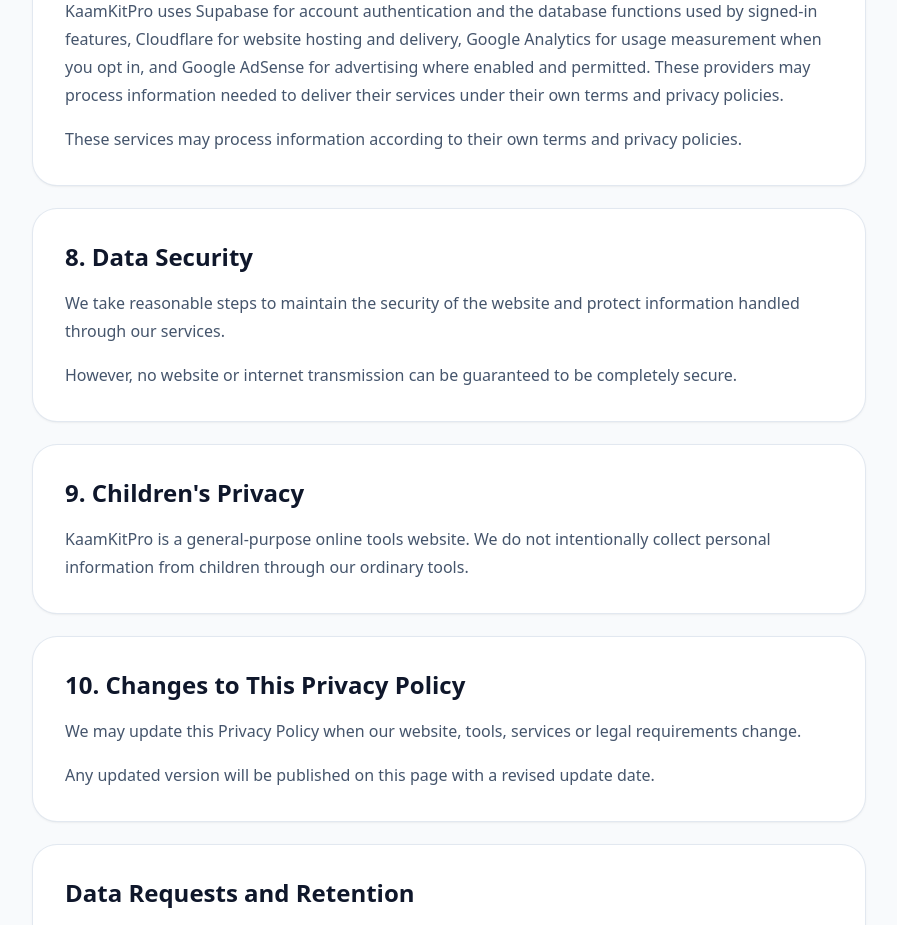
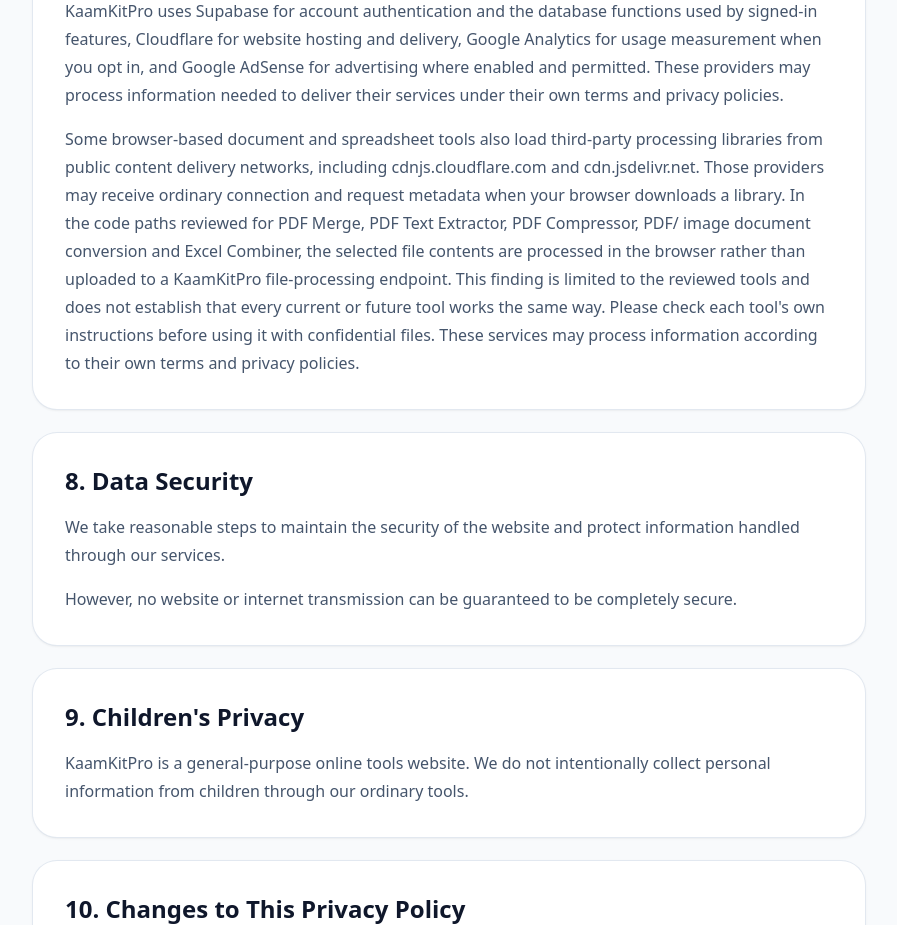
Before and after one commit to WellProSoftware/kaamkitpro, a Next.js app: page /privacy-policy in a window 1280 px wide. Shown: the part 2740-3665 px from the top of the page, without its empty margins (191-1088 px from the left). Built offline with nearby package versions, Linux system fonts and the light colour scheme; no server answers.

Commit message:
docs: disclose browser tool CDN dependencies and reviewed file handling

```diff
--- a/src/app/privacy-policy/page.tsx
+++ b/src/app/privacy-policy/page.tsx
@@ -180,6 +180,19 @@ export default function PrivacyPolicyPage() {
             </p>
 
             <p className="mt-4 leading-7 text-slate-600">
+              Some browser-based document and spreadsheet tools also load
+              third-party processing libraries from public content delivery
+              networks, including cdnjs.cloudflare.com and cdn.jsdelivr.net.
+              Those providers may receive ordinary connection and request
+              metadata when your browser downloads a library. In the code
+              paths reviewed for PDF Merge, PDF Text Extractor, PDF Compressor,
+              PDF/ image document conversion and Excel Combiner, the selected
+              file contents are processed in the browser rather than uploaded
+              to a KaamKitPro file-processing endpoint. This finding is limited
+              to the reviewed tools and does not establish that every current
+              or future tool works the same way. Please check each tool's own
+              instructions before using it with confidential files.
+
               These services may process information according to their own
               terms and privacy policies.
             </p>
```
